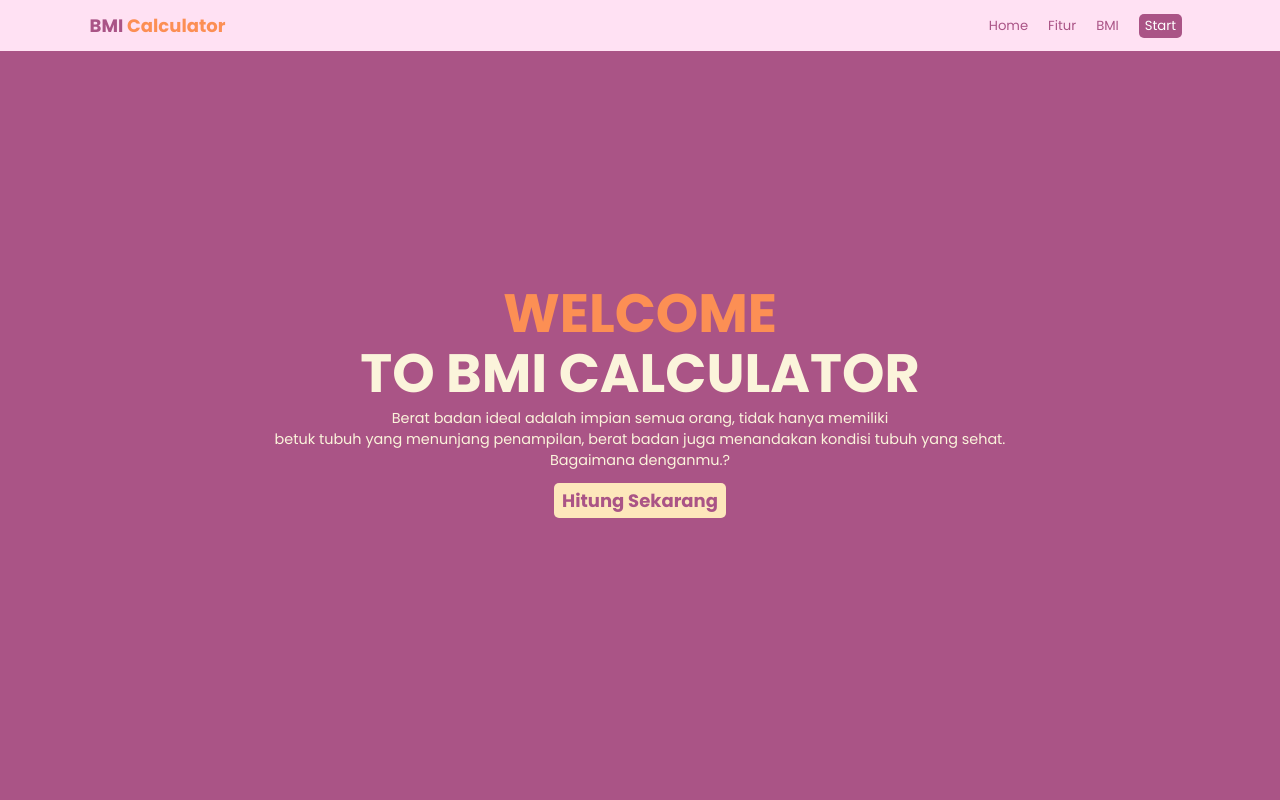
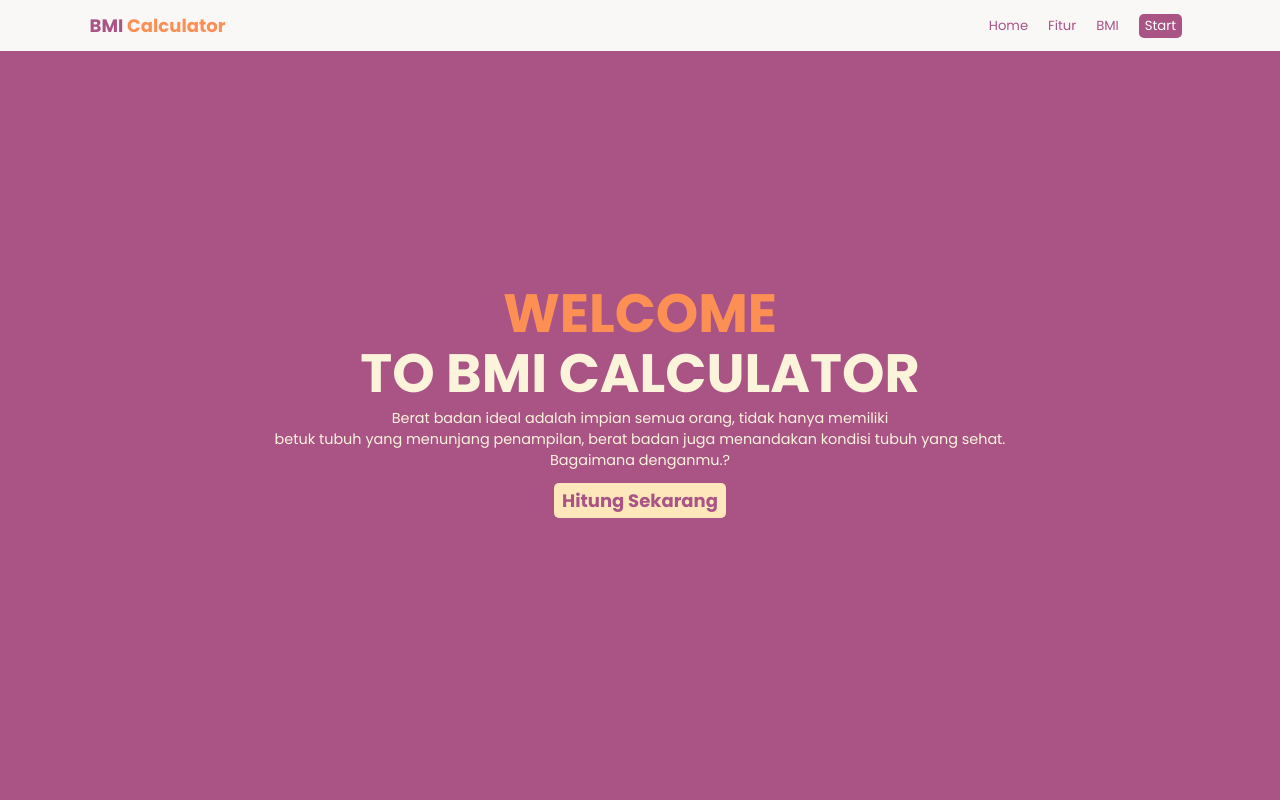
Before and after one commit to revou-fundamental-course/25-nov-24-Ardianyuda, a plain HTML site: page index.html in a window 1280 px wide. Shown: the top 800 px of the page. Drawn offline with Linux system fonts and the light colour scheme.

Commit message:
color ( Finish )

```diff
--- a/css/style.css
+++ b/css/style.css
@@ -20,7 +20,7 @@ body {
   justify-content: space-between;
   align-items: center;
   padding: 1rem 7%;
-  background-color:#ffe1f3;
+  background-color:#faf7f7;
   position: fixed;
   top: 0;
   left: 0;
--- a/index.html
+++ b/index.html
@@ -78,24 +78,26 @@
       <div class="box">
         <p class="jd-bmi">BMI Calculator</p>
         <div class="content3">
-          <!-- <div class="input-rad"> -->
-            <div class="input">
-              <label>Gender</label><br>
-              <input type="text" id="gender">
-            </div>
-          <!-- </div> -->
+          <div class="input">
+            <label>Gender</label><br>
+            <input type="text" id="gender">
+          </div>
+
           <div class="input">
             <label>Usia</label><br>
             <input type="number" id="usia">
           </div>
+
           <div class="input">
             <label>Height</label><br>
             <input type="number" id="height">
           </div>
+
           <div class="input">
             <label>weight</label><br>
             <input type="number" id="weight">
           </div>
+
           <div class="button">
             <button id="calculate">Submit</button>
         </div>
```
